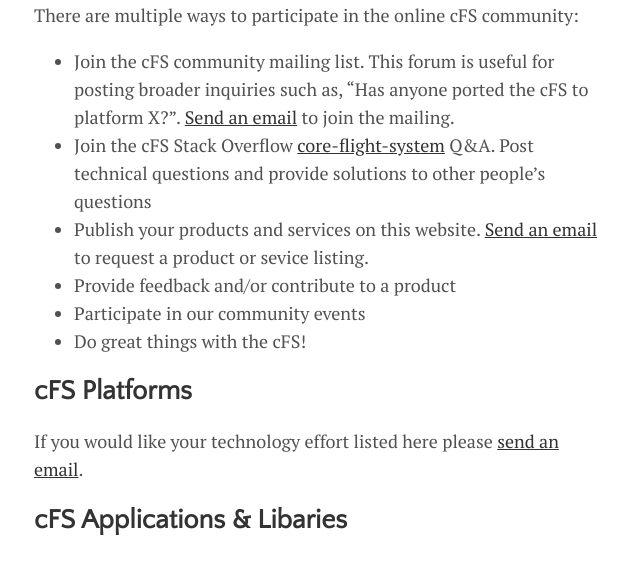
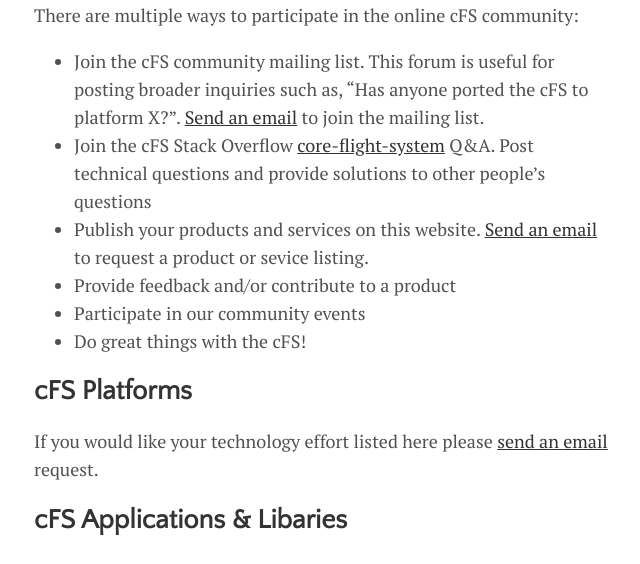
Before and after one commit to OpenSatKit/opensatkit.github.io, a Jekyll site: the page built from menu/community.md, in a window 1280 px wide and 900 px high, scrolled down 396 px. Shown: the part 155-719 px from the top of the window, without its empty margins (318-958 px from the left). Built offline with Jekyll 4.4.1, drawn with Linux system fonts in a browser that asks for light colours; nearby versions of some CDN libraries.

Commit message:
Improving community section

```diff
--- a/menu/community.md
+++ b/menu/community.md
@@ -10,7 +10,7 @@
 There are multiple ways to participate in the online cFS community:
 
 <ul>
-  <li>Join the cFS community mailing list.  This forum is useful for posting broader inquiries such as, “Has anyone ported the cFS to platform X?”. <a href="mailto: {{site.email}}">Send an email</a> to join the mailing.</li>
+  <li>Join the cFS community mailing list.  This forum is useful for posting broader inquiries such as, “Has anyone ported the cFS to platform X?”. <a href="mailto: {{site.email}}">Send an email</a> to join the mailing list.</li>
   <li>Join the cFS Stack Overflow <a href="https://stackoverflow.com/questions/tagged/core-flight-system" target="_blank" rel="noopener">core-flight-system</a>  Q&A. Post technical questions and provide solutions to other people’s questions</li>
   <li>Publish your products and services on this website. <a href="mailto: {{site.email}}">Send an email</a> to request a product or sevice listing.</li>
   <li>Provide feedback and/or contribute to a product</li>
@@ -20,7 +20,7 @@
 
 <h2>cFS Platforms</h2>
 
-If you would like your technology effort listed here please <a href="mailto: {{site.email}}">send an email</a>.
+If you would like your technology effort listed here please <a href="mailto: {{site.email}}">send an email</a> request.
 
 <h2>cFS Applications & Libaries</h2>
 
@@ -155,7 +155,7 @@
 
 <h2>cFS Training</h2>
 
-For information about the NASA Goddard Space Flight Center cFS training, please <a href="mailto: {{site.email}}">send an email</a>.
+For information about the NASA Goddard Space Flight Center cFS training, please <a href="mailto: {{site.email}}">send an email</a> request.
 
 <h2>Community Events</h2>
 
@@ -163,4 +163,4 @@
 
 <h2>cFS Technology Efforts</h2>
 
-If you would like your technology effort listed here please <a href="mailto: {{site.email}}">send an email</a>.
+If you would like your technology effort listed here please <a href="mailto: {{site.email}}">send an email</a> request.
```
Also changed, not shown: 1 other file.
